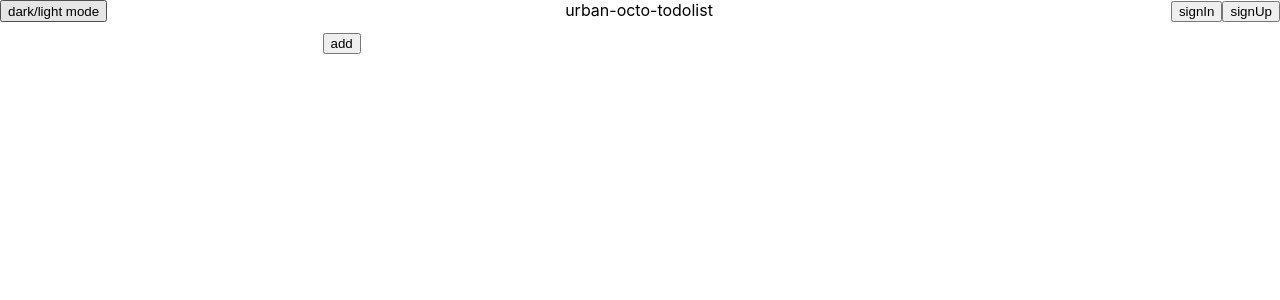
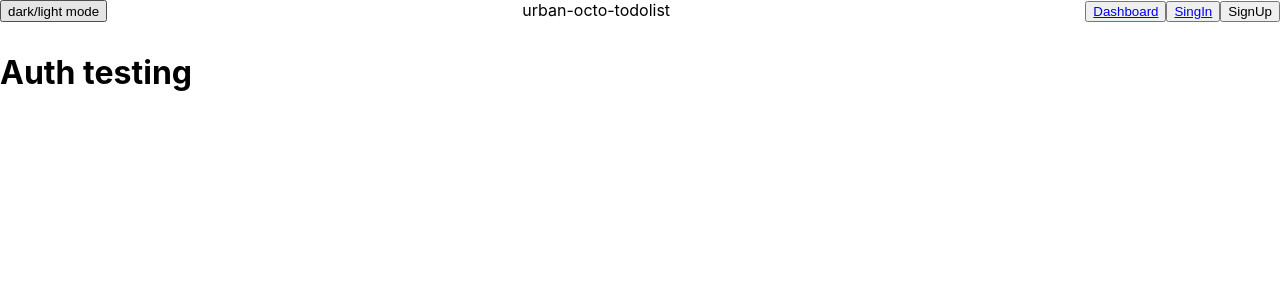
Before and after one commit to androranogajec/react-todo-list-localstorage, a React (Create React App) app: page /auth in a window 1280 px wide. Shown: the top 300 px of the page. Built offline with nearby package versions, Linux system fonts and the light colour scheme.

Commit message:
router added

```diff
--- a/package.json
+++ b/package.json
@@ -8,6 +8,7 @@
     "@testing-library/user-event": "^12.8.3",
     "react": "^17.0.2",
     "react-dom": "^17.0.2",
+    "react-router-dom": "^5.2.0",
     "react-scripts": "4.0.3",
     "uuid": "^8.3.2",
     "web-vitals": "^1.1.2"
--- a/src/App.js
+++ b/src/App.js
@@ -1,33 +1,63 @@
 import "./App.css";
 import React, { useState } from "react";
+import {
+  BrowserRouter as Router,
+  Route,
+  Redirect,
+  Switch,
+  Link
+} from "react-router-dom";
 import Todo from "./todos/components/Todo";
-
+import Auth from "./user/pages/Auth";
+import { v4 as uuidv4 } from "uuid";
 function App(props) {
   const [todoList, setTodoList] = useState([]);
 
   const handleTodoList = () => {
-    setTodoList([...todoList, <Todo />]);
+    setTodoList([...todoList, <Todo key={uuidv4()} />]);
   };
 
   return (
+    <Router>
     <div className="container">
       <div className="a">
-        <button className="m">dark/light mode</button>
+        <button style={{ cursor: "pointer" }} className="m">
+          dark/light mode
+        </button>
         <div className="b">urban-octo-todolist</div>
-        <div className="s">
-          <button className="sIn">signIn</button>
-          <button className="sUp">signUp</button>
+        <div>
+        <button style={{ cursor: "pointer" }} className="sIn">
+            <Link to="/">Dashboard</Link>
+          </button>
+          <button style={{ cursor: "pointer" }} className="sIn">
+            <Link to="/auth">SingIn</Link>
+          </button>
+          <button style={{ cursor: "pointer" }} className="sUp">
+            SignUp
+          </button>
         </div>
       </div>
-      <div className="b">
-        <button onClick={handleTodoList}>add</button>
+     <Switch>
+       <Route path="/" exact>
+       <div className="b">
+        <button style={{ cursor: "pointer" }} onClick={handleTodoList}>
+          Add
+        </button>
       </div>
       <div className="c">
         {todoList.map((todo, index) => (
           <div key={index}>{todo}</div>
         ))}
       </div>
+       </Route>
+       <Route path="/auth" exact>
+         <Auth/>
+       </Route>
+     {/*   <Redirect to="/"/> */}
+     </Switch>
+
     </div>
+    </Router>
   );
 }
 
--- /dev/null
+++ b/src/shared/UIelements/Card.css
@@ -0,0 +1,9 @@
+.card {
+    position: relative;
+    margin: 0;
+    box-shadow: 0 2px 8px rgba(0, 0, 0, 0.26);
+    border-radius: 6px;
+    padding: 0;
+    overflow: hidden;
+    background: white;
+  }
--- /dev/null
+++ b/src/shared/UIelements/Card.js
@@ -0,0 +1,11 @@
+import React from "react";
+
+function Card(props) {
+  return (
+    <div className={`card ${props.className}`} style={props.style}>
+      {props.children}
+    </div>
+  );
+}
+
+export default Card;
--- a/src/todos/components/Title.js
+++ b/src/todos/components/Title.js
@@ -28,7 +28,7 @@ function Title(props) {
           style={{ border: "none", outline: "none", fontSize: "14px" }}
         />
       )}
-      <button className="titleButton" onClick={handleTitle}>
+      <button style={{cursor: 'pointer'}} className="titleButton" onClick={handleTitle}>
         {isTitle ? "rename" : "save"}
       </button>
     </div>
--- a/src/todos/components/Todo.js
+++ b/src/todos/components/Todo.js
@@ -3,6 +3,8 @@ import { v4 as uuidv4 } from "uuid";
 import "./Todo.css";
 import Title from "./Title";
 import TodoRow from "./TodoRow";
+
+
 
 function Todo(props) {
   const [input, setInput] = useState("");
@@ -21,9 +23,14 @@ function Todo(props) {
   }
   function handleTodo(event) {
     event.preventDefault();
-    setTodo([...todo, { text: input, completed: false, id: uuidv4()}]);
+    setTodo([
+      ...todo,
+      { text: input, completed: false, id: uuidv4(), creator: "u1" },
+    ]);
     resetInputValue();
   }
+
+  console.log(todo);
   return (
     <>
       <form>
@@ -33,7 +40,11 @@ function Todo(props) {
       </form>
       <form>
         <input onChange={handleInput} value={input} />
-        <button className="todoButton" onClick={handleTodo}>
+        <button
+          style={{ cursor: "pointer" }}
+          className="todoButton"
+          onClick={handleTodo}
+        >
           todo
         </button>
         {todo.map((todoRow) => (
--- a/src/todos/components/TodoRow.js
+++ b/src/todos/components/TodoRow.js
@@ -32,9 +32,12 @@ function TodoRow(props) {
     };
     setTodo(todoCopy);
   }
+  function handleIsCompleted(){
+    setIsCompleted((previousValue) => !previousValue);
+  }
   function handleCompleted(event) {
     event.preventDefault();
-    setIsCompleted((previousValue) => !previousValue);
+    handleIsCompleted()
     let todoCopy = todo.map((todo) => todo);
     let todoId = findTodoId(todo);
     let todoIndex = findTodoIndexById(todo, todoId);
@@ -67,9 +70,9 @@ function TodoRow(props) {
         )}
       </div>
       <div>
-        <button onClick={handleRename}>r</button>
-        <button onClick={handleCompleted}>c</button>
-        <button onClick={handleDelete}>d</button>
+        <button style={{cursor: 'pointer'}} onClick={handleRename}>r</button>
+        <button style={{cursor: 'pointer'}} onClick={handleCompleted}>c</button>
+        <button style={{cursor: 'pointer'}} onClick={handleDelete}>d</button>
       </div>
     </div>
   );
--- /dev/null
+++ b/src/user/pages/Auth.js
@@ -0,0 +1,13 @@
+import React from 'react'
+import Card from '../../shared/UIelements/Card'
+function Auth() {
+    return (
+        <Card>
+            <div>
+                <h1>Auth testing</h1>
+            </div>
+        </Card>
+    )
+}
+
+export default Auth
```
Also changed, not shown: src/data/data.js (+1 -8 lines), src/user/pages/Auth.css (added), 1 other file (tests, documents, lock files or other folders).
